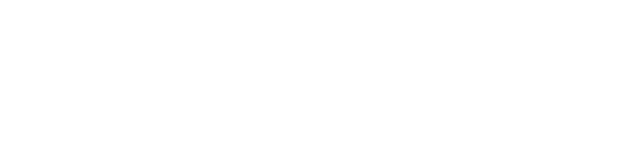
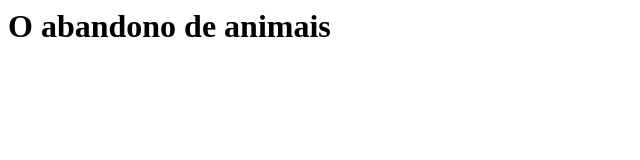
Before and after one commit to andrielimazurek111/abandono-aos-animais-1, a plain HTML site: page index.html in a window 1280 px wide. Shown: the whole page, without its empty margins (0-640 px from the left). Drawn offline with Linux system fonts and the light colour scheme.

Commit message:
texto inicial

```diff
--- a/index.html
+++ b/index.html
@@ -1 +1 @@
-<h1>
+<h1> O abandono de animais
```
